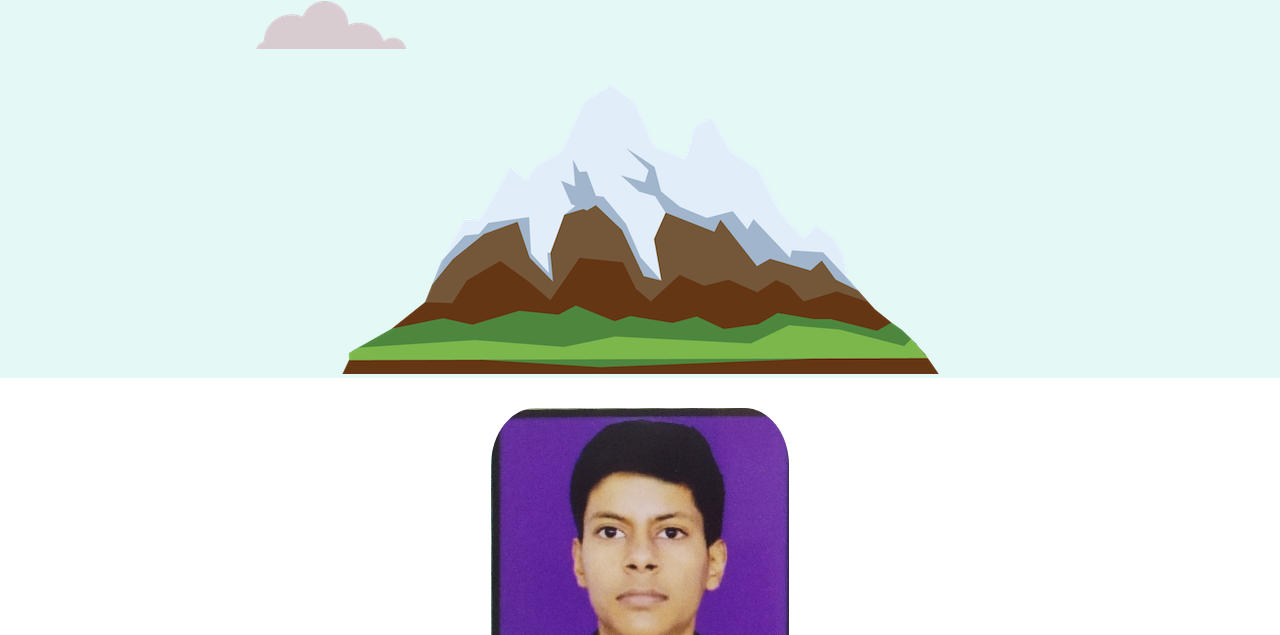
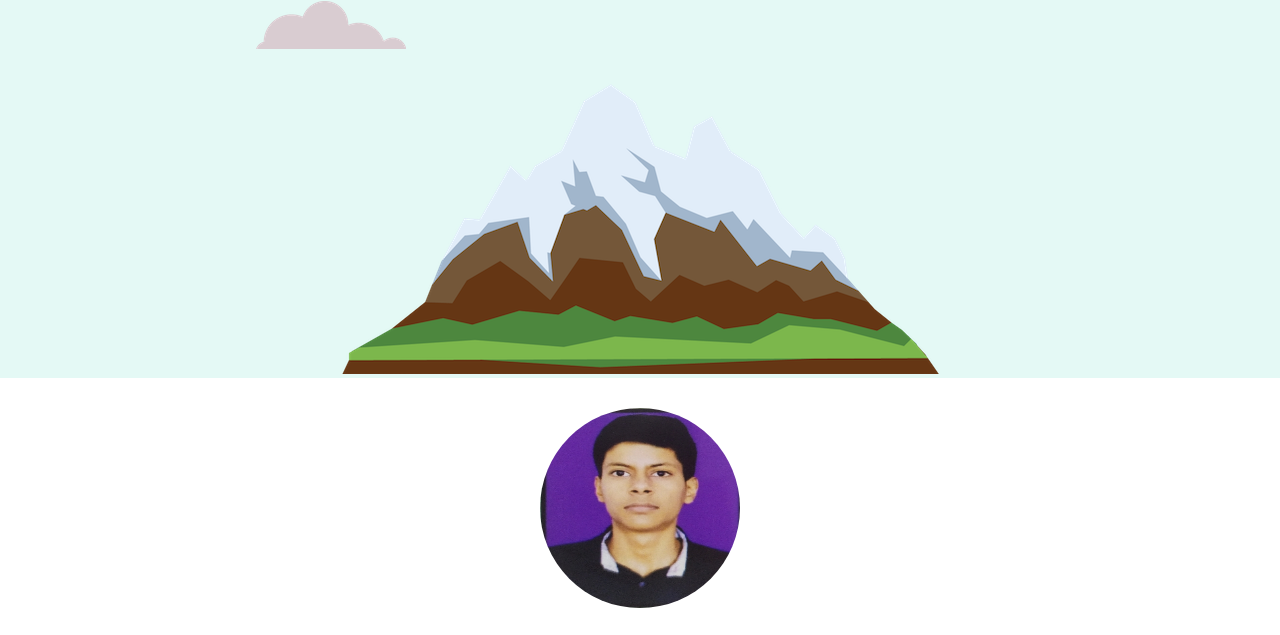
Before and after one commit to apc-beta/Personal-Info-site, a plain HTML site: page index.html in a window 1280 px wide. Shown: the part 307-942 px from the top of the page. Drawn offline with Linux system fonts and the light colour scheme.

Commit message:
update in profile pic

```diff
--- a/css/styles.css
+++ b/css/styles.css
@@ -99,7 +99,9 @@ p{
  }
 
  #profile-pic {
-     border-radius: 15%;
+     width: 200px;
+     height: 200px;
+     border-radius: 100%;
      margin-top: 30px;
  }
 
```
